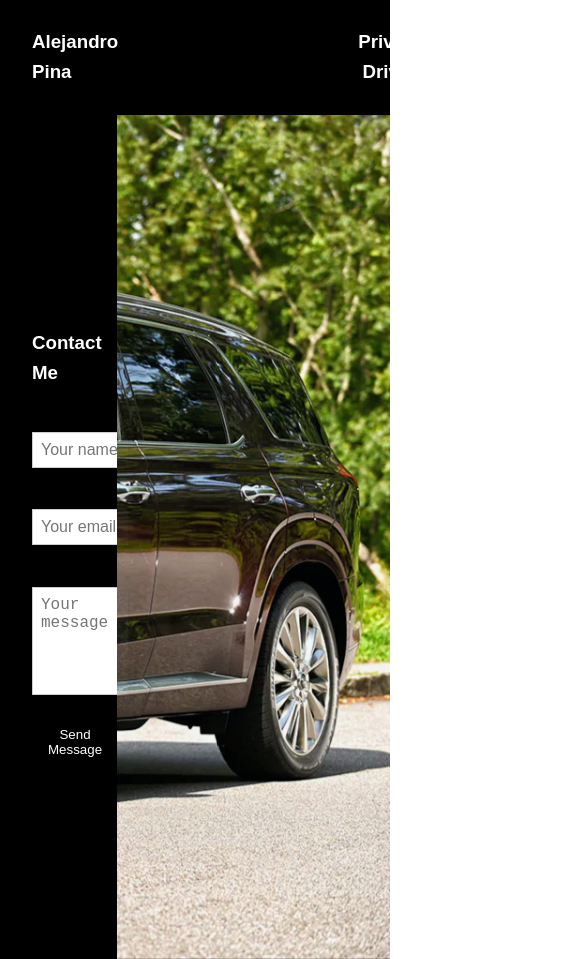
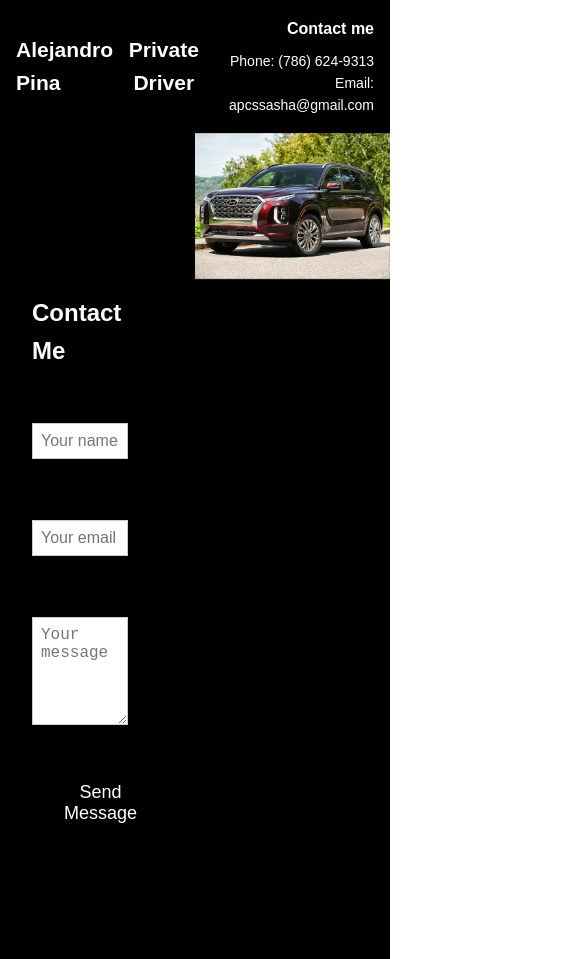
Before and after one commit to aapcssasha/Driver, a plain HTML site: page index.html in a window 390 px wide. Shown: the top 959 px of the page, 585 px wide, since content can reach past the window. Drawn offline with nearby package versions, Linux system fonts and the light colour scheme.

Commit message:
Updated image and fixed issues

```diff
--- a/index.html
+++ b/index.html
@@ -48,7 +48,7 @@
     <div class="hero-images">
       <img src="./images/car5.jpeg" class="hero-image hero-image-1" />
       <img src="./images/car3.webp" class="hero-image hero-image-2" />
-      <img src="./images/myself1.JPG" class="hero-image hero-image-3" />
+      <img src="./images/myself1.jpg" class="hero-image hero-image-3" />
     </div>
   </section>
 
--- a/styles.css
+++ b/styles.css
@@ -5,6 +5,7 @@ body {
     margin: 0;
     padding: 0;
     color: #000000;
+    font-size: 18px;
   }
 
   header {
@@ -14,33 +15,47 @@ body {
     justify-content: space-between;
     align-items: center;
   }
+  @media (max-width: 600px) {
+    .hero-images {
+      width: 100%;
+    }
+
+    .contact-form-wrapper {
+      width: 100%;
+    }
+  }
+
 
   .yo {
+    position: relative;
     text-align: left;
     color: #fff;
-    padding-left: 2rem;
+    padding-left: 1rem;
+    flex: 1;
   }
   .driver {
-
+    position: relative;
     text-align: center;
     color: #fff;
-    padding-left: 15rem;
-
+    flex: 1;
   }
 
   .contact-info {
     text-align: right;
     color: #fff;
-    padding-right: 2rem;
+    padding: 1rem;
+    flex: 1;
   }
 
   .contact-info h3 {
     margin: 0;
     margin-bottom: 0.5rem;
+    font-size: 16px;
   }
 
   .contact-info p {
     margin: 0;
+    font-size: 14px;
   }
 
   .hero {
@@ -53,7 +68,7 @@ body {
 
   .hero-images {
     position: relative;
-    width: 70%; /* Set the width to 50% */
+    width: 70%;
     height: 100%;
     overflow: hidden;
   }
@@ -68,13 +83,15 @@ body {
   .contact-form-wrapper h3 {
     color: #fff;
     size: auto;
+    font-size: 24px;
+
   }
 
 
   .hero-image {
     position: absolute;
     top: 0;
-  right: 0; /* Change from left to right */
+    right: 0;
     height: 100%;
     object-fit: cover;
     opacity: 0;
@@ -84,6 +101,17 @@ body {
 
 .hero-image-1 {
   opacity: 1; /* Show the first image by default */
+}
+@media (max-width: 600px) {
+  .hero-images {
+    width: 50%;
+    height: auto;
+  }
+
+  .hero-image {
+    width: 100%;
+    height: auto;
+  }
 }
 
   .about-me {
@@ -116,7 +144,7 @@ body {
   }
 
   .form-group {
-    margin-bottom: 1rem;
+    margin-bottom: 2rem;
   }
 
   label {
@@ -136,7 +164,8 @@ body {
 
   button[type="submit"] {
     display: inline-block;
-    padding: 0.5rem 1rem;
+    font-size: 18px;
+    padding: 1rem 2rem;
     background-color: #000000;
     color: #fff;
     border: none;
```
Lines whose indentation alone changed are shown as unchanged.
